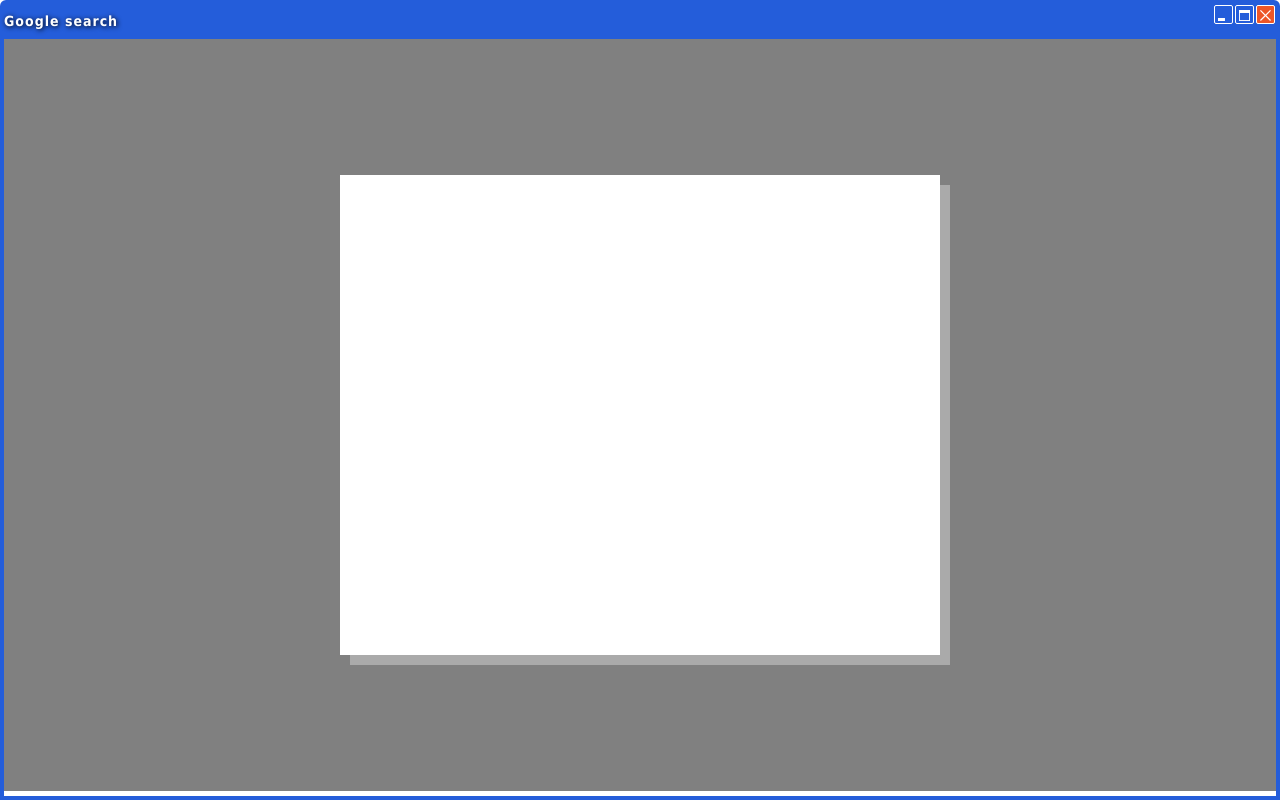
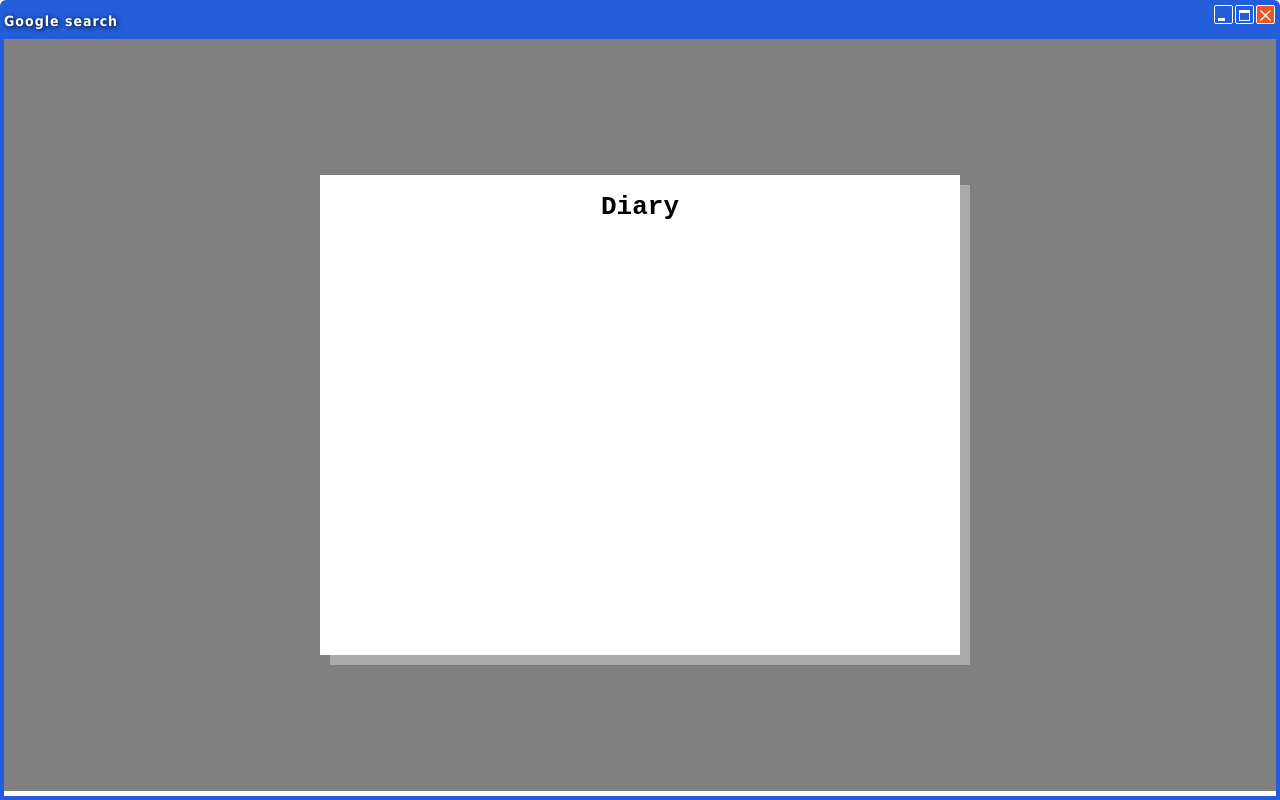
Before and after one commit to shishaltojo/im-feeling-lucky, a React (Create React App) app: page / in a window 1280 px wide. Built offline with nearby package versions, Linux system fonts and the light colour scheme.

Commit message:
Working on Diary

```diff
--- a/src/containers/NotePage/index.js
+++ b/src/containers/NotePage/index.js
@@ -1,4 +1,4 @@
-import React from 'react';
+import React, { useState } from 'react';
 import styled from 'styled-components';
 
 // Components
@@ -15,20 +15,30 @@ const NotePageStyled = styled.div`
   align-items: center;
 
   .page {
-    width: 600px;
+    width: 640px;
     height: 480px;
 
     background-color: white;
 
     box-shadow: 10px 10px 0px #aaa;
+
+    h1, p {
+      font-family: monospace;
+
+      text-align: center;
+    }
   }
 `;
 
 const NotePage = () => {
+  const [currentPage, setCurrentPage] = useState(0);
+
   return (
     <Window>
       <NotePageStyled>
-        <div className="page"></div>
+        <div className="page">
+          <h1>Diary</h1>
+        </div>
       </NotePageStyled>
     </Window>
   );
```
